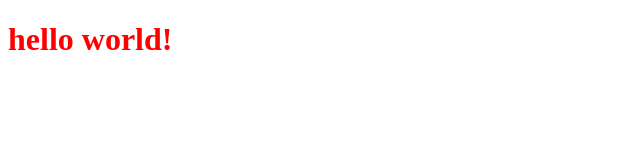
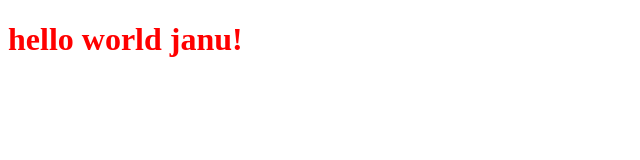
Before and after one commit to jahnaaviii/Web-dev-bootcamp, a website: page frontend/index.html in a window 1280 px wide. Shown: the whole page, without its empty margins (0-640 px from the left). Drawn offline with Linux system fonts and the light colour scheme.

Commit message:
update my index file

```diff
--- a/frontend/index.html
+++ b/frontend/index.html
@@ -8,6 +8,6 @@
     <script src="index.js"></script>
 </head>
 <body>
-    <h1>hello world!</h1>
+    <h1>hello world janu!</h1>
 </body>
 </html>
```
